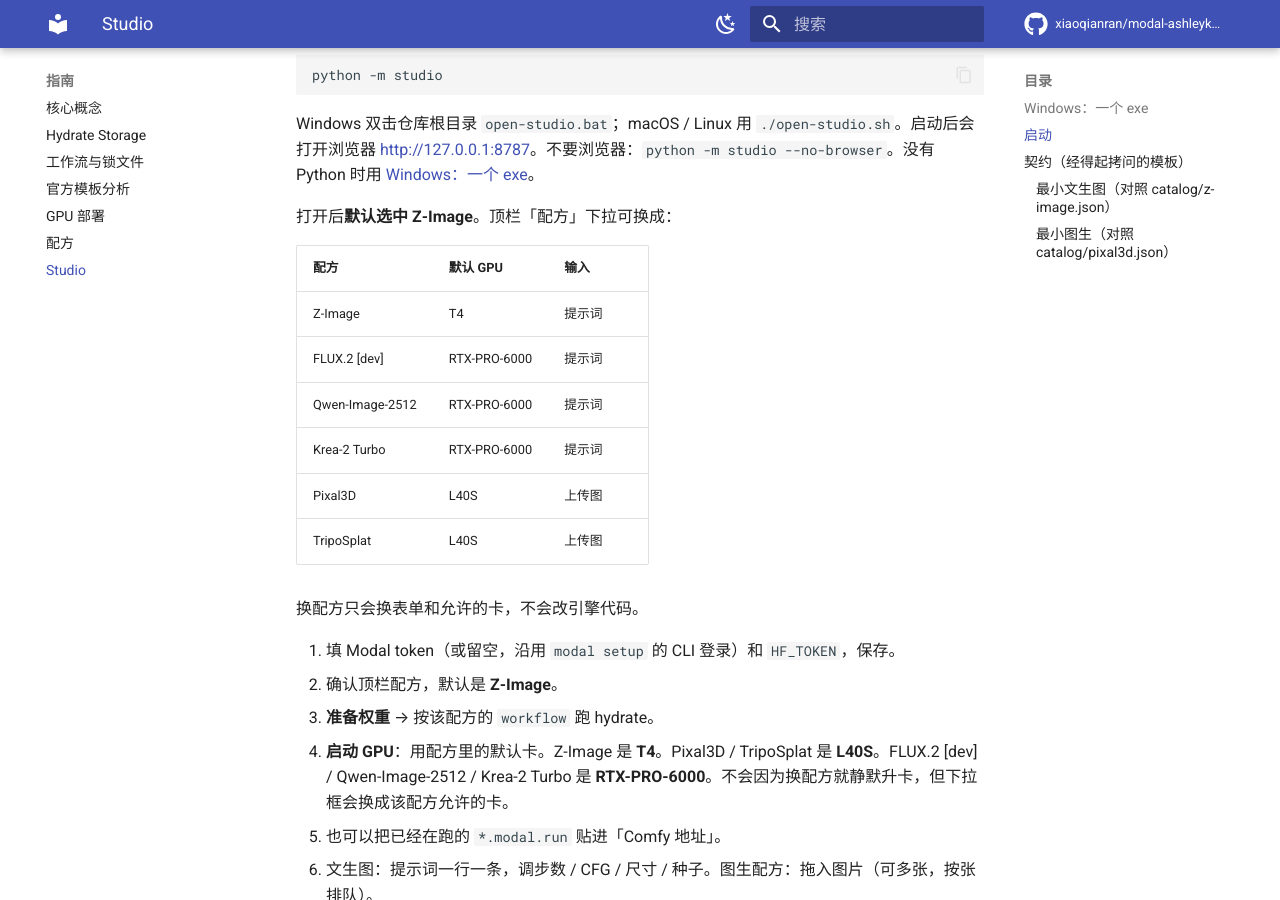
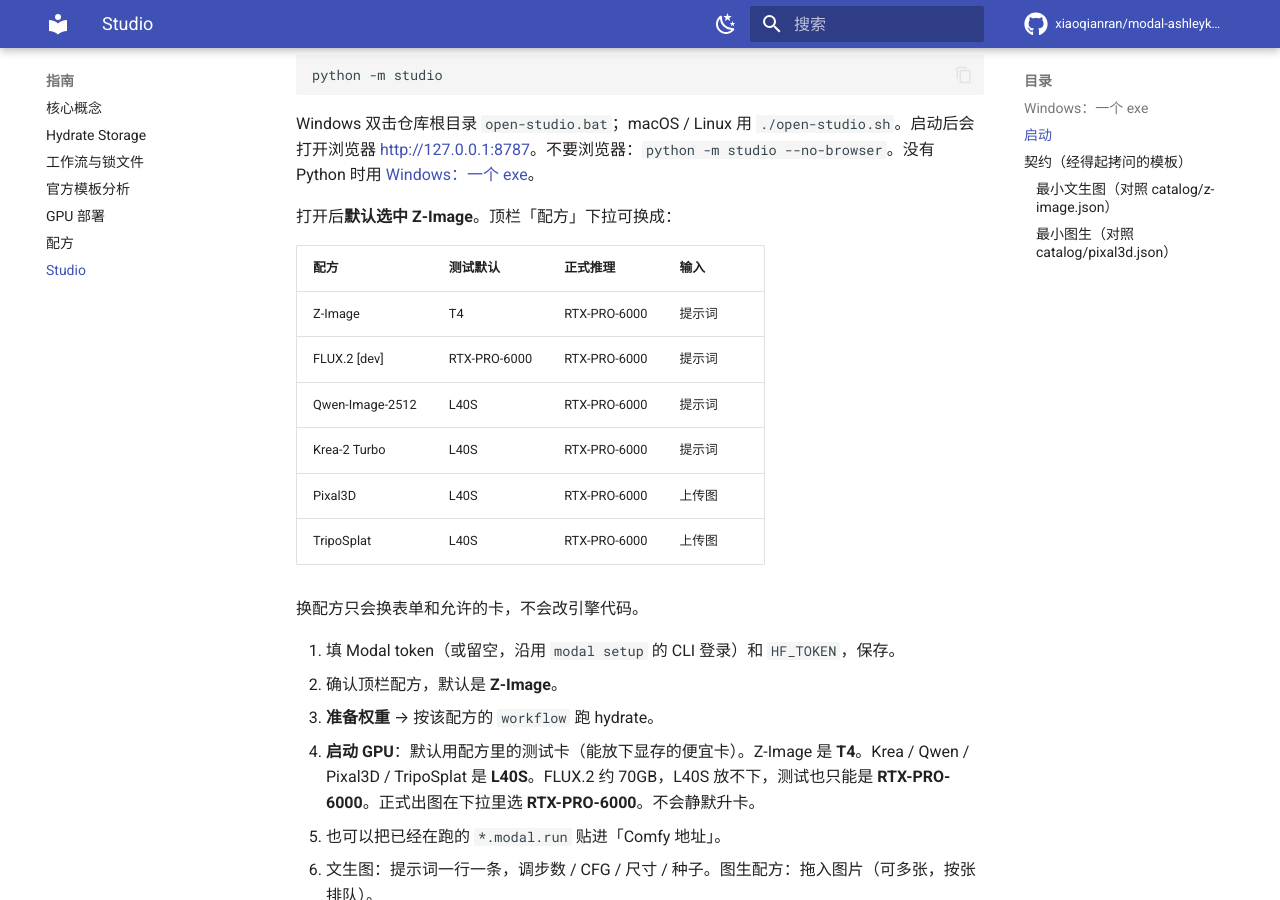
Before and after one commit to xiaoqianran/modal-ashleykza-comfyui, an MkDocs documentation site: the page built from docs/guide/studio.md, in a window 1280 px wide and 900 px high, scrolled down 1044 px. Built offline with MkDocs 1.6.1 and Material for MkDocs 9.7.7, drawn with Linux system fonts in a browser that asks for light colours; comment, search, counter and statistics services are not loaded; some of the changed text lies outside the part shown.

Commit message:
feat: 测试用便宜卡，正式推理才是 RTX-PRO-6000 (#28)
测试默认用能放下显存的便宜卡，正式出图再选 RTX-PRO-6000。

```diff
--- a/catalog/__init__.py
+++ b/catalog/__init__.py
@@ -43,6 +43,7 @@
     "kind",
     "mode",
     "gpu",
+    "gpu_inference",
     "gpu_choices",
     "params",
     "io",
@@ -118,6 +119,9 @@
     choices = list(payload.get("gpu_choices") or (payload["gpu"],))
     if payload["gpu"] not in choices:
         raise ValueError(f"catalog gpu {payload['gpu']!r} is not in gpu_choices")
+    inference = str(payload.get("gpu_inference") or payload["gpu"]).strip()
+    if inference not in choices:
+        raise ValueError(f"catalog gpu_inference {inference!r} is not in gpu_choices")
     seen: set[str] = set()
     for spec in payload.get("params") or ():
         if not isinstance(spec, dict) or not spec.get("id"):
@@ -148,6 +152,7 @@
     payload["kind"] = kind
     payload["mode"] = mode
     payload["gpu_choices"] = choices
+    payload["gpu_inference"] = inference
     payload["io"] = catalog_io(payload)
     return payload
 
@@ -161,6 +166,7 @@
         "kind": catalog.get("kind") or "other",
         "mode": catalog_mode(catalog),
         "gpu": catalog.get("gpu"),
+        "gpu_inference": catalog.get("gpu_inference") or catalog.get("gpu"),
         "gpu_choices": list(catalog.get("gpu_choices") or ()),
         "io": io,
     }
--- a/docs/guide/studio.md
+++ b/docs/guide/studio.md
@@ -35,21 +35,21 @@
 
 打开后**默认选中 Z-Image**。顶栏「配方」下拉可换成：
 
-| 配方 | 默认 GPU | 输入 |
-|---|---|---|
-| Z-Image | T4 | 提示词 |
-| FLUX.2 [dev] | RTX-PRO-6000 | 提示词 |
-| Qwen-Image-2512 | RTX-PRO-6000 | 提示词 |
-| Krea-2 Turbo | RTX-PRO-6000 | 提示词 |
-| Pixal3D | L40S | 上传图 |
-| TripoSplat | L40S | 上传图 |
+| 配方 | 测试默认 | 正式推理 | 输入 |
+|---|---|---|---|
+| Z-Image | T4 | RTX-PRO-6000 | 提示词 |
+| FLUX.2 [dev] | RTX-PRO-6000 | RTX-PRO-6000 | 提示词 |
+| Qwen-Image-2512 | L40S | RTX-PRO-6000 | 提示词 |
+| Krea-2 Turbo | L40S | RTX-PRO-6000 | 提示词 |
+| Pixal3D | L40S | RTX-PRO-6000 | 上传图 |
+| TripoSplat | L40S | RTX-PRO-6000 | 上传图 |
 
 换配方只会换表单和允许的卡，不会改引擎代码。
 
 1. 填 Modal token（或留空，沿用 `modal setup` 的 CLI 登录）和 `HF_TOKEN`，保存。
 2. 确认顶栏配方，默认是 **Z-Image**。
 3. **准备权重** → 按该配方的 `workflow` 跑 hydrate。
-4. **启动 GPU**：用配方里的默认卡。Z-Image 是 **T4**。Pixal3D / TripoSplat 是 **L40S**。FLUX.2 [dev] / Qwen-Image-2512 / Krea-2 Turbo 是 **RTX-PRO-6000**。不会因为换配方就静默升卡，但下拉框会换成该配方允许的卡。
+4. **启动 GPU**：默认用配方里的测试卡（能放下显存的便宜卡）。Z-Image 是 **T4**。Krea / Qwen / Pixal3D / TripoSplat 是 **L40S**。FLUX.2 约 70GB，L40S 放不下，测试也只能是 **RTX-PRO-6000**。正式出图在下拉里选 **RTX-PRO-6000**。不会静默升卡。
 5. 也可以把已经在跑的 `*.modal.run` 贴进「Comfy 地址」。
 6. 文生图：提示词一行一条，调步数 / CFG / 尺寸 / 种子。图生配方：拖入图片（可多张，按张排队）。
 7. **生成结束后默认停止 GPU**。需要接着跑，勾选「任务结束后继续占着 GPU」。
@@ -92,7 +92,8 @@
   "workflow": "examples/z-image-base.json",
   "lock": "examples/z-image-base.lock.json",
   "gpu": "T4",
-  "gpu_choices": ["T4", "L4", "L40S"],
+  "gpu_inference": "RTX-PRO-6000",
+  "gpu_choices": ["T4", "RTX-PRO-6000"],
   "params": [
     {"id": "prompt", "type": "text", "bind": "prompt", "title": "提示词", "required": true},
     {"id": "seed", "type": "int", "bind": "seed", "title": "种子", "default": -1, "minimum": -1}
@@ -115,7 +116,8 @@
   "workflow": "examples/your.json",
   "lock": "examples/your.lock.json",
   "gpu": "L40S",
-  "gpu_choices": ["L40S"],
+  "gpu_inference": "RTX-PRO-6000",
+  "gpu_choices": ["L40S", "RTX-PRO-6000"],
   "params": [
     {
       "id": "image",
@@ -137,6 +139,7 @@
 - 为每个 JSON 写 Python 适配器
 - 在 catalog 里编造 HuggingFace 地址（那是锁文件 / resolver 的事）
 - 给图生配方默认 T4
+- 测试默认用 RTX-PRO-6000（能放下显存就用便宜卡；正式推理才写 `gpu_inference`）
 - 把 `graph` 抄到每个新配方上
 
 `workflow` / `lock` 必须是仓库内相对路径，不能 `..`。
--- a/studio/static/index.html
+++ b/studio/static/index.html
@@ -57,6 +57,7 @@
         <label>GPU
           <select id="gpu"></select>
         </label>
+        <p class="hint">默认是测试卡（能放下显存的便宜卡）。正式出图再选 RTX-PRO-6000。</p>
         <label class="keep-gpu">
           <input id="keep-gpu" type="checkbox" />
           任务结束后继续占着 GPU（默认关掉，否则会一直计费）
```
Also changed, not shown: docs/guide/workflows.md (+3 -3 lines), studio/static/app.js (+8 -1 lines), 7 other files.
